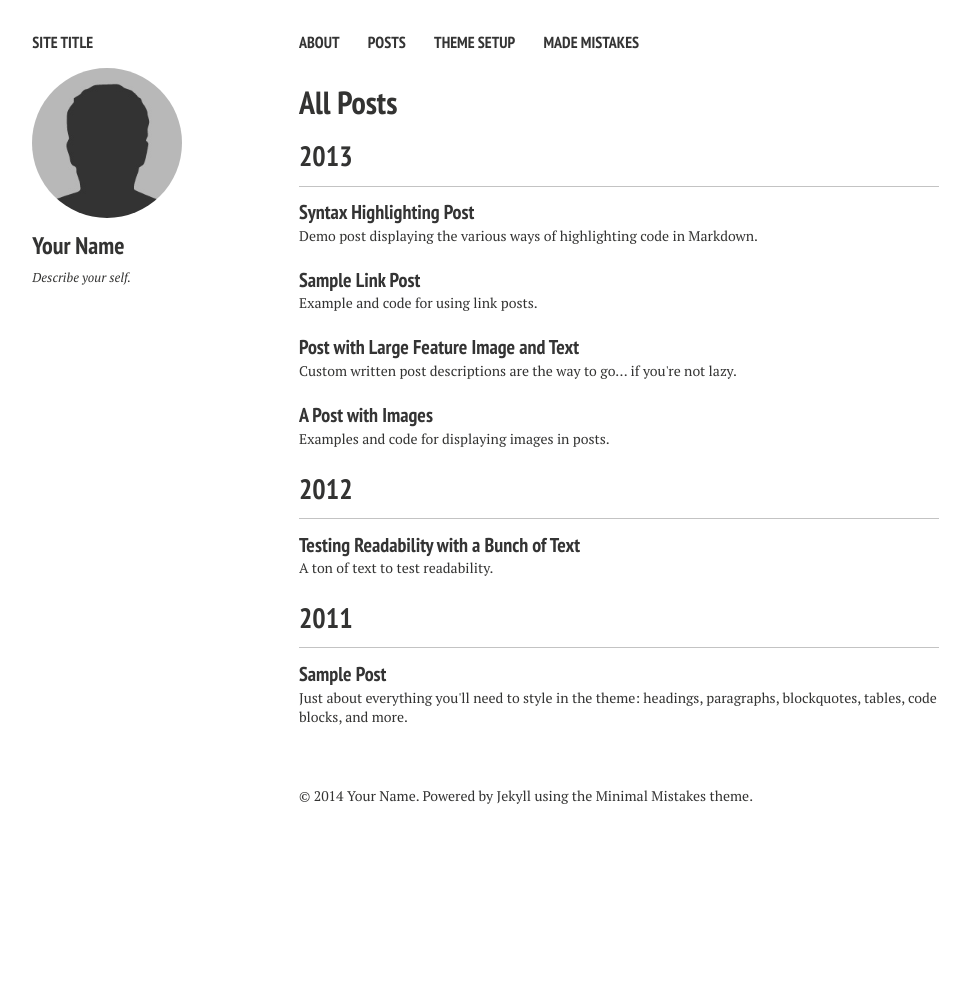
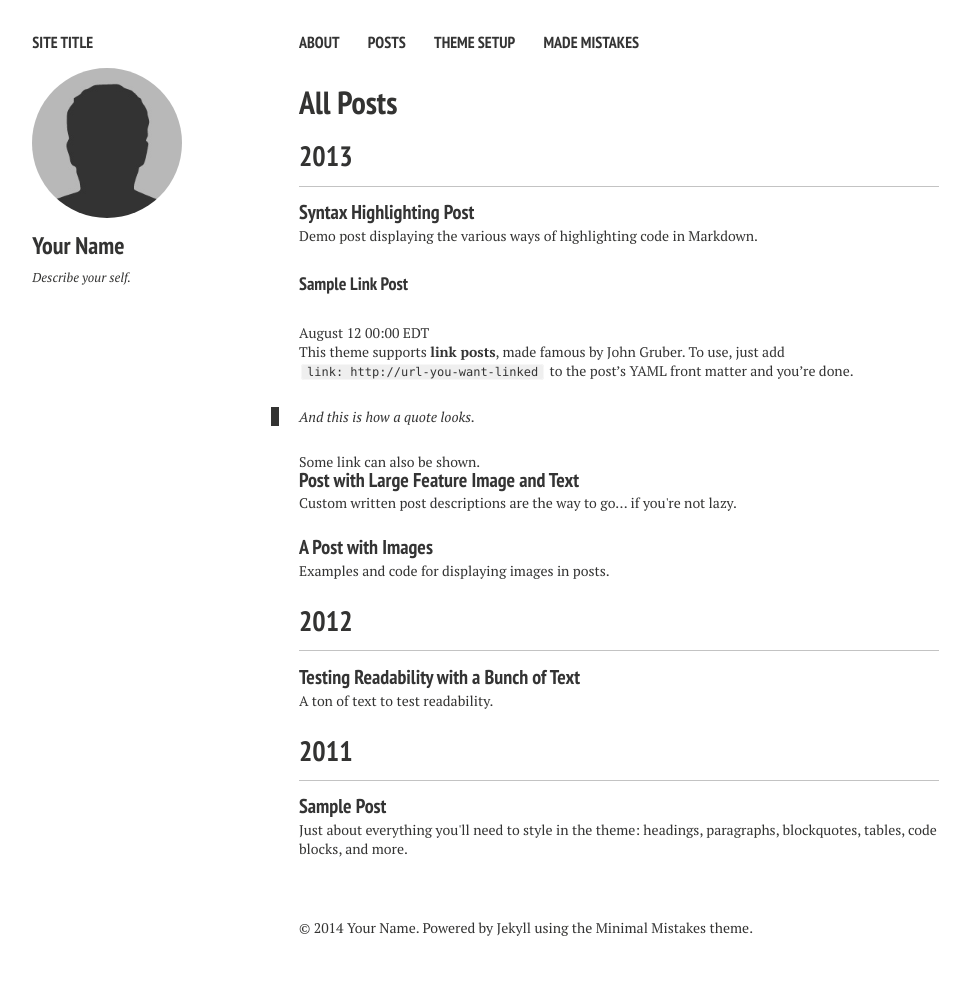
Before and after one commit to orenetar3/dgrtwo.github.com, a Jekyll site: the page built from posts.md, in a window 1280 px wide. Shown: the whole page, without its empty margins (21-991 px from the left). Built offline with Jekyll 4.4.1, drawn with Linux system fonts in a browser that asks for light colours; nearby versions of some CDN libraries; before the commit the page ends 900 px from its top, so only the background shows below that.

Commit message:
include link posts in post index, with external url, timestamp

```diff
--- a/_layouts/post-index.html
+++ b/_layouts/post-index.html
@@ -47,8 +47,14 @@
       {% endif %}
     {% endunless %}
     <article>
-      <h2><a href="{{ site.url }}{{ post.url }}" title="{{ post.title }}">{{ post.title }}</a></h2>
-      <p>{% if post.description %}{{ post.description }}{% else %}{{ post.content | strip_html | strip_newlines | truncate: 120 }}{% endif %}</p>
+      {% if post.link %}
+        <h4><a href="{{ post.link }}" target="_blank" title="{{ post.title }}">{{ post.title }}</a></h4>
+        <p><a href="{{ site.url }}{{ post.url }}" title="{{ post.title }}">{{ post.date | date: "%B %d %H:%M %Z"}}</p>
+        <p>{{ post.content }}</p>
+      {% else %}
+        <h2><a href="{{ site.url }}{{ post.url }}" title="{{ post.title }}">{{ post.title }}</a></h2>
+        <p>{% if post.description %}{{ post.description }}{% else %}{{ post.content | strip_html | strip_newlines | truncate: 120 }}{% endif %}</p>
+      {% endif %}
     </article>
   {% endfor %}
 </div><!-- /#index -->
--- a/_posts/2013-08-12-sample-link-post.md
+++ b/_posts/2013-08-12-sample-link-post.md
@@ -8,3 +8,7 @@ share: true
 ---
 
 This theme supports **link posts**, made famous by John Gruber. To use, just add `link: http://url-you-want-linked` to the post's YAML front matter and you're done.
+
+> And this is how a quote looks.
+
+Some [link](http://www.mademistakes.com) can also be shown.
```
